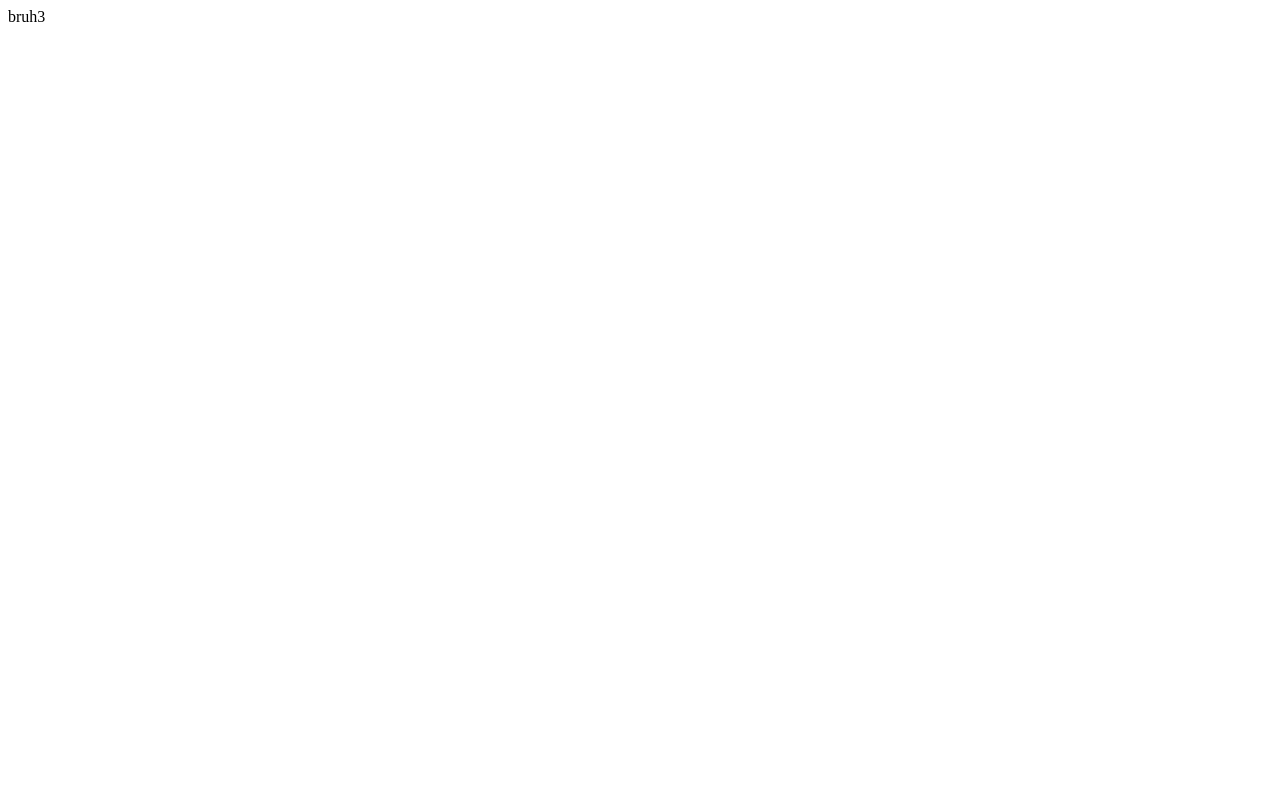
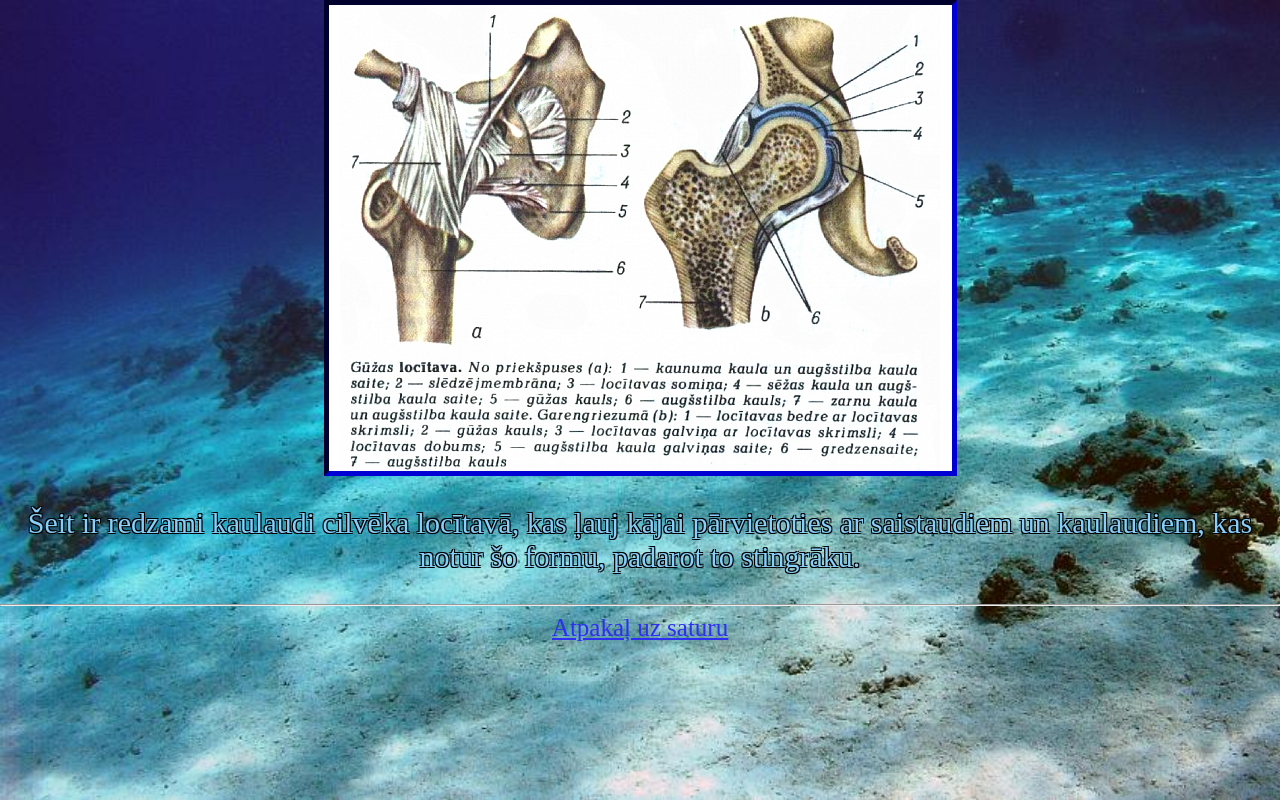
Before and after one commit to fridis1188/Bio-lapa, a plain HTML site: page Bio-lapa/3.html in a window 1280 px wide. Drawn offline with Linux system fonts and the light colour scheme.

Commit message:
Add files via upload

```diff
--- a/Bio-lapa/3.html
+++ b/Bio-lapa/3.html
@@ -1,9 +1,33 @@
 <html>
 	<head>
 		<meta charset="UTF-8">
+		<style>
+			body {
+				margin: auto;
+				width: 100%;
+				text-align: center;
+				background-image: url("Atteli/BG4.png");
+				background-repeat: no-repeat;
+				background-size: cover;
+				background-attachment: fixed;
+			}
+			img {
+				border:navy;
+				border-style:inset;
+				border-width: thick;
+			}
+			p {
+				font-size: 30px;
+				color: lightskyblue;
+				text-shadow: -1px -1px 0 #000, 1px -1px 0 #000, -1px 1px 0 #000, 1px 1px 0 #000;
+			}
+		</style>
 	</head>
 
 	<body>
-		<p>bruh3</p>
+		<img src="Atteli/kauli.png">
+		<p>Šeit ir redzami kaulaudi cilvēka locītavā, kas ļauj kājai pārvietoties ar saistaudiem un kaulaudiem, kas notur šo formu, padarot to stingrāku.</p>
+		<hr>
+		<a style="font-size: 25px; color:rgb(47, 47, 243)" href="Saturs.html">Atpakaļ uz saturu</a>
 	</body>
 </html>
```
Also changed, not shown: Bio-lapa/1.html (+23 -1 lines), Bio-lapa/2.html (+23 -1 lines), Bio-lapa/Saturs.html (+24 -4 lines), Bio-lapa/Atteli/BG.png (added), Bio-lapa/Atteli/BG4.png (added), Bio-lapa/Atteli/kauli.png (added), Bio-lapa/Atteli/mikro_2.png (added), 2 other files.
